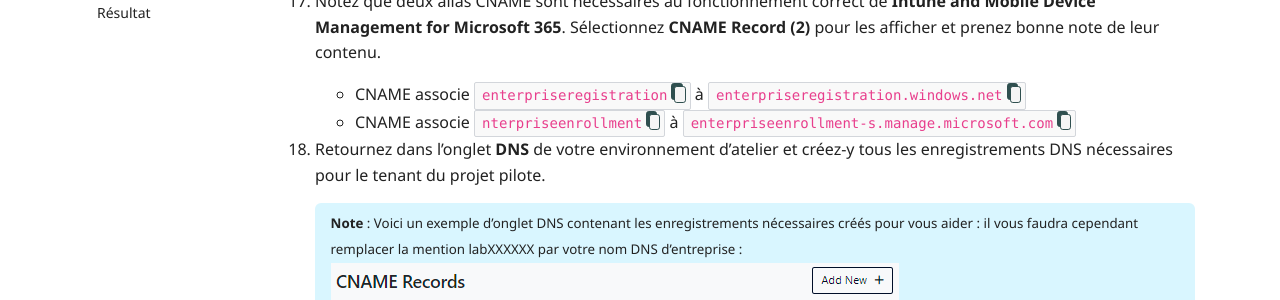
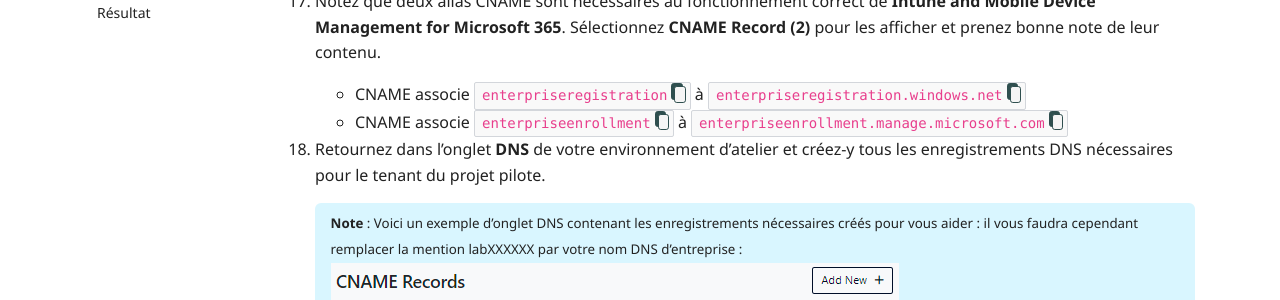
Before and after one commit to renaudwangler/ib-labs, a Jekyll site: the page built from msms030fr/lab1e2.md, in a window 1280 px wide and 900 px high, scrolled down 1995 px. Shown: the part 145-445 px from the top of the window. Built offline with Jekyll 4.4.1, drawn with Linux system fonts in a browser that asks for light colours; nearby versions of some CDN libraries; comment, search, counter and statistics services are not loaded.

Commit message:
correction enterpriseenrollment

````diff
--- a/msms030fr/lab1e2.md
+++ b/msms030fr/lab1e2.md
@@ -50,7 +50,7 @@ Dans cette tâche vous allez ajouter le domaine DNS d'entreprise à votre tenant
 
 1. Notez que deux alias CNAME sont nécessaires au fonctionnement correct de **Intune and Mobile Device Management for Microsoft 365**. Sélectionnez **CNAME Record (2)** pour les afficher et prenez bonne note de leur contenu.
     - CNAME associe ```enterpriseregistration``` à ```enterpriseregistration.windows.net```
-    - CNAME associe ```nterpriseenrollment``` à ```enterpriseenrollment-s.manage.microsoft.com```
+    - CNAME associe ```enterpriseenrollment``` à ```enterpriseenrollment.manage.microsoft.com```
 
 1. Retournez dans l'onglet **DNS** de votre environnement d'atelier et créez-y tous les enregistrements DNS nécessaires pour le tenant du projet pilote.
     > **Note** : Voici un exemple d'onglet DNS contenant les enregistrements nécessaires créés pour vous aider : il vous faudra cependant remplacer la mention labXXXXXX par votre nom DNS d'entreprise :
````
